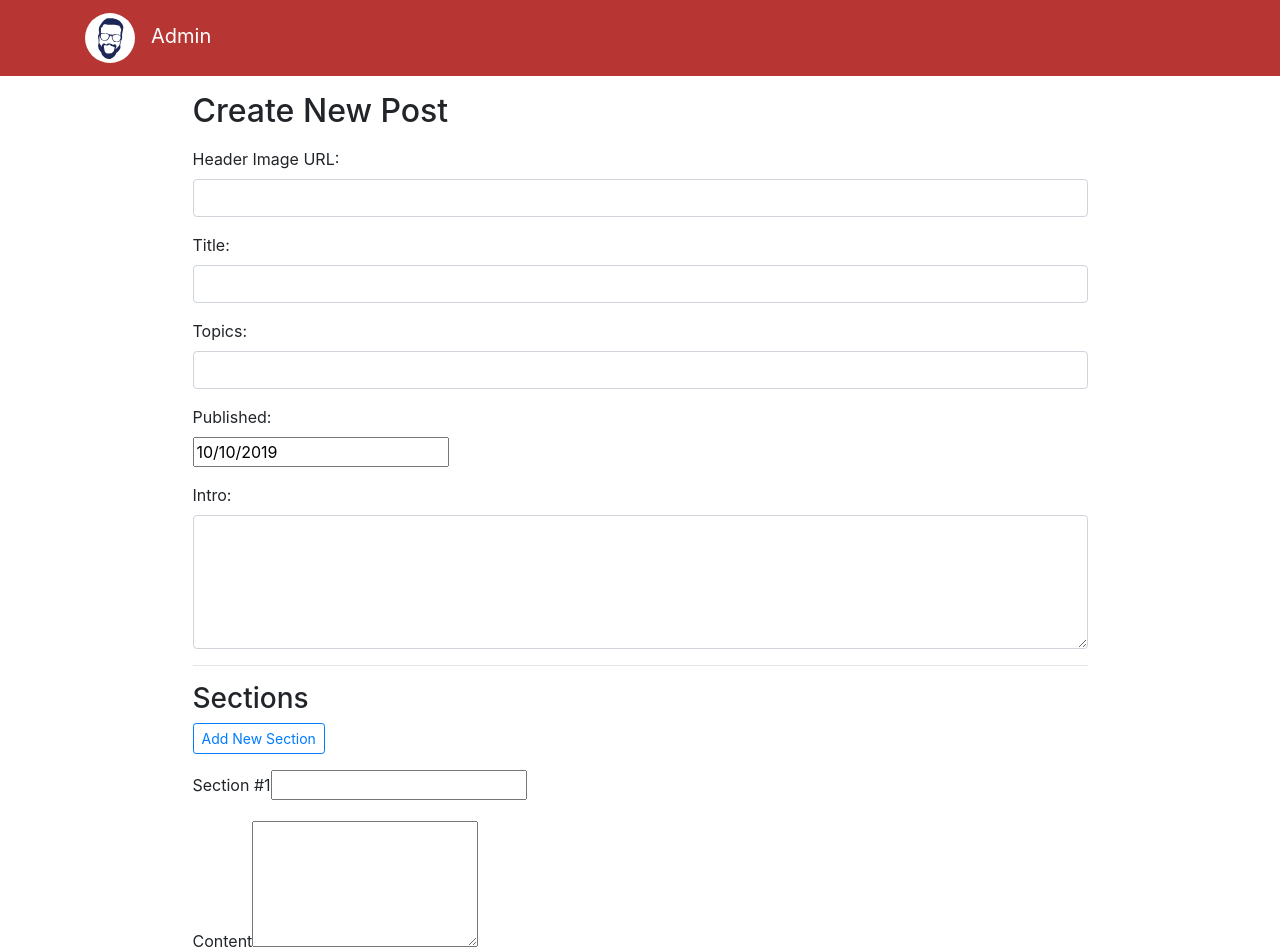
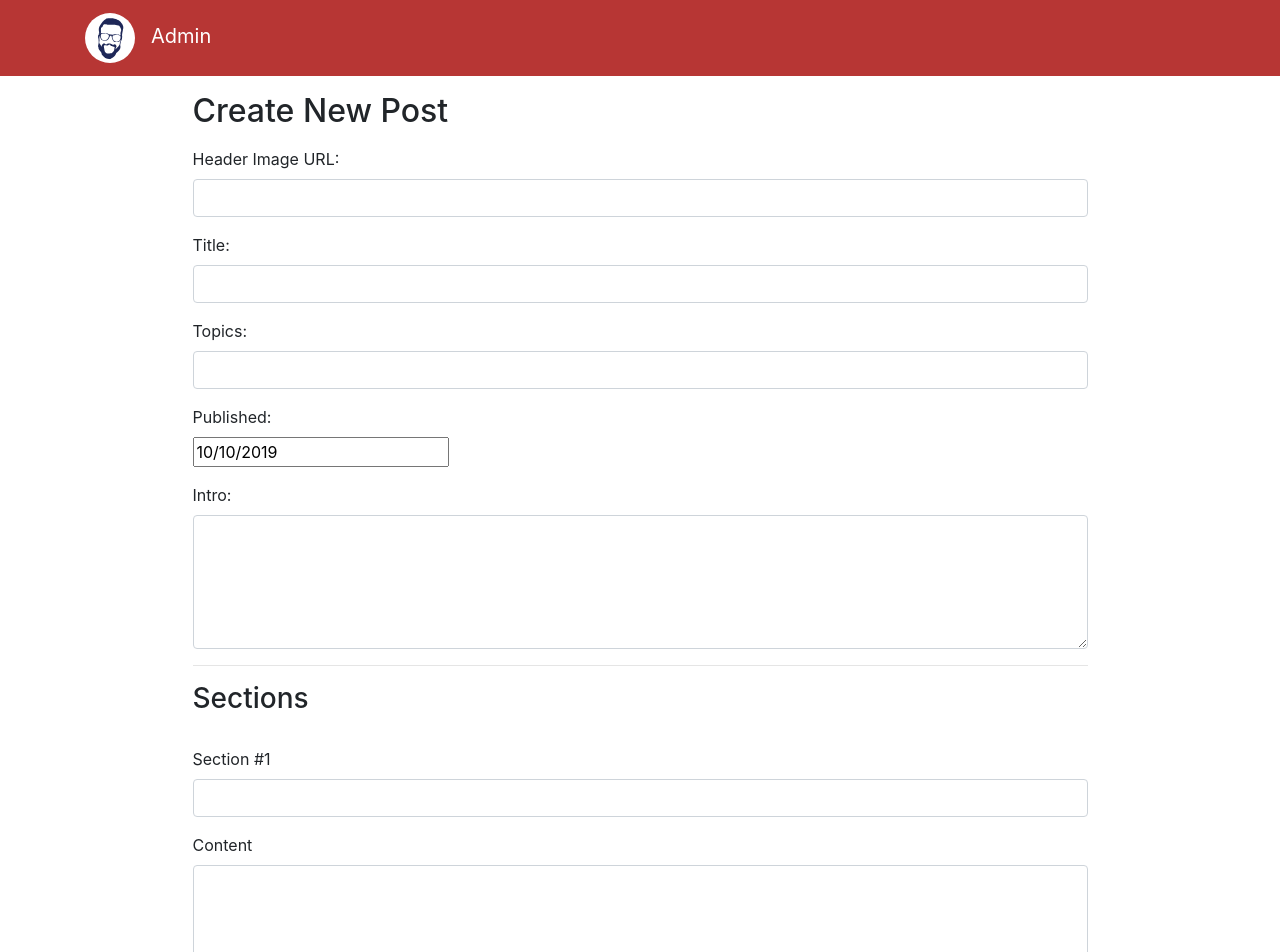
Before and after one commit to zach-product/blog-app, a React (Create React App) app in the folder client/: page /admin/posts/create in a window 1280 px wide. Shown: the top 952 px of the page. Built offline with nearby package versions, Linux system fonts and the light colour scheme; the HTML template or start-up script is replaced by a standard one.

Commit message:
Finished up adding SectionInputs to FE

```diff
--- a/client/src/components/admin/CreatePost.jsx
+++ b/client/src/components/admin/CreatePost.jsx
@@ -3,6 +3,7 @@ import axios from 'axios'
 import DatePicker from 'react-datepicker'
 import "react-datepicker/dist/react-datepicker.css"
 import ContentEditor from './ContentEditor';
+import SectionInputs from './SectionInputs';
 
 export default class CreatePost extends Component {
     constructor(props) {
@@ -36,9 +37,9 @@ export default class CreatePost extends Component {
         const name = e.target.name
         const value = e.target.value
 
-        if(["header", "content"].includes(e.target.className)) {
+        if(["header", "content"].includes(e.target.title)) {
             let sections = [...this.state.sections]
-            sections[e.target.dataset.id][e.target.className] = e.target.value
+            sections[e.target.dataset.id][e.target.title] = e.target.value
             this.setState({ sections }, () => console.log(this.state.sections))
         } else {
             this.setState({
@@ -90,6 +91,7 @@ export default class CreatePost extends Component {
             title: this.state.title,
             topics: this.state.topics,
             published: this.state.published,
+            sections: this.state.sections,
             intro: this.state.intro,
             closing: this.state.closing,
         }
@@ -164,43 +166,9 @@ export default class CreatePost extends Component {
 
                         <hr />
 
-                        <div className="d-inline align-middle my-2">
-                            <h3 className="mb-2">Sections</h3>
-                            <button onClick={this.addSect} className="btn btn-outline-primary btn-sm">Add New Section</button>
-                        </div>
-
-                        { sections.map((val, idx) => {
-                            let sectId = `sect-${idx}`, contId = `cont-${idx}`
-                            return (
-                                <div className="py-3" key={idx}>
-                                    <div className="form-group">
-                                        <label htmlFor={sectId}>{`Section #${idx + 1}`}</label>
-                                        <input
-                                            type="text"
-                                            name={sectId}
-                                            data-id={idx}
-                                            id={sectId}
-                                            className="header"
-                                            value={sections[idx].header}
-                                            onChange={this.onChangeInput}
-                                        />
-                                    </div>
-                                    <div className="form-group">
-                                        <label htmlFor={contId}>Content</label>
-                                        <textarea
-                                            type="text"
-                                            rows="5"
-                                            name={contId}
-                                            data-id={idx}
-                                            id={contId}
-                                            className="content"
-                                            value={sections[idx].content}
-                                            onChange={this.onChangeInput}
-                                        />
-                                    </div>
-                                </div>
-                            )
-                        })}
+                        <h3 className="my-3">Sections</h3>
+                        <SectionInputs sections={sections} onChangeInput={this.onChangeInput} />
+                        <button onClick={this.addSect} className="btn btn-outline-primary btn-sm mb-2">Add New Section</button>
 
                         <hr />
 
--- /dev/null
+++ b/client/src/components/admin/SectionInputs.jsx
@@ -0,0 +1,42 @@
+import React from 'react'
+
+const SectionInputs = props => {
+    return (
+        props.sections.map((val, idx) => {
+            let sectId = `sect-${idx}`, contId = `cont-${idx}`
+            return (
+                <div className="py-3" key={idx}>
+                    <div className="form-group">
+                        <label htmlFor={sectId}>{`Section #${idx + 1}`}</label>
+                        <input
+                            type="text"
+                            name={sectId}
+                            data-id={idx}
+                            id={sectId}
+                            title="header"
+                            className="form-control"
+                            value={props.sections[idx].header}
+                            onChange={props.onChangeInput}
+                        />
+                    </div>
+                    <div className="form-group">
+                        <label htmlFor={contId}>Content</label>
+                        <textarea
+                            type="text"
+                            rows="5"
+                            name={contId}
+                            data-id={idx}
+                            id={contId}
+                            title="content"
+                            className="form-control"
+                            value={props.sections[idx].content}
+                            onChange={props.onChangeInput}
+                        />
+                    </div>
+                </div>
+            )
+        })
+    )
+}
+
+export default SectionInputs
```
